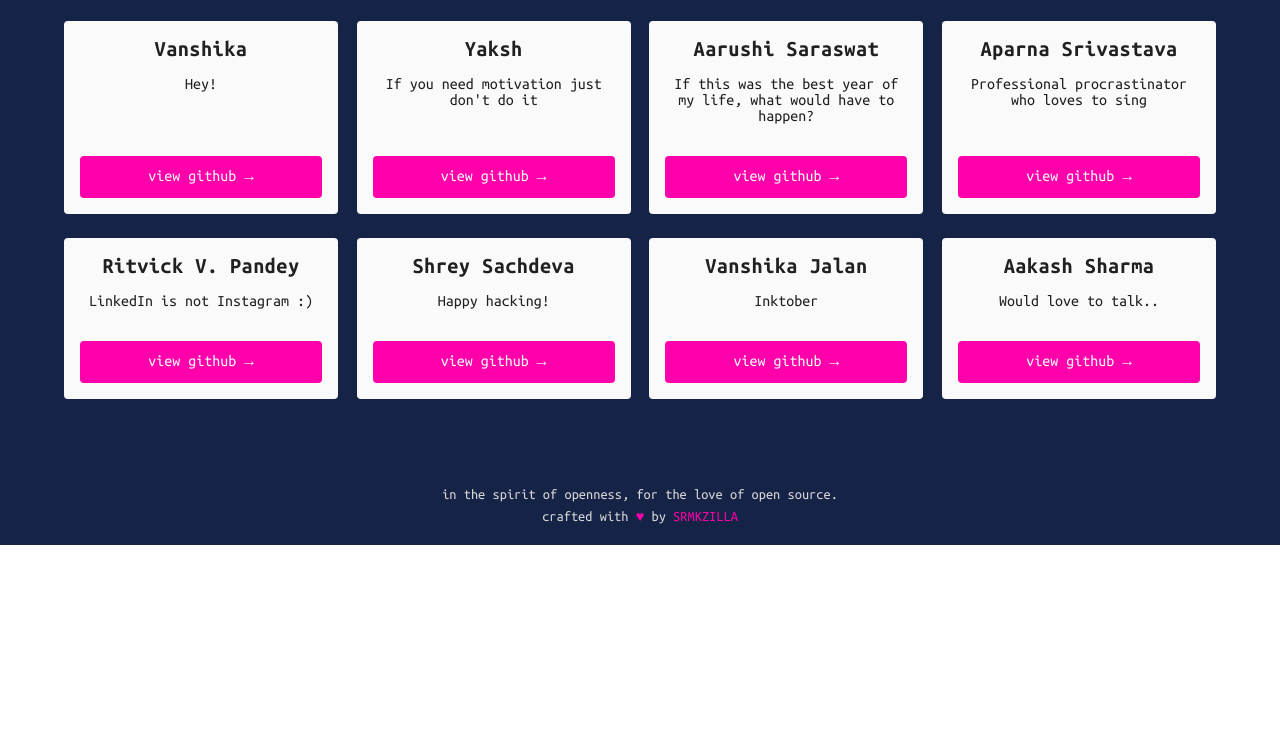
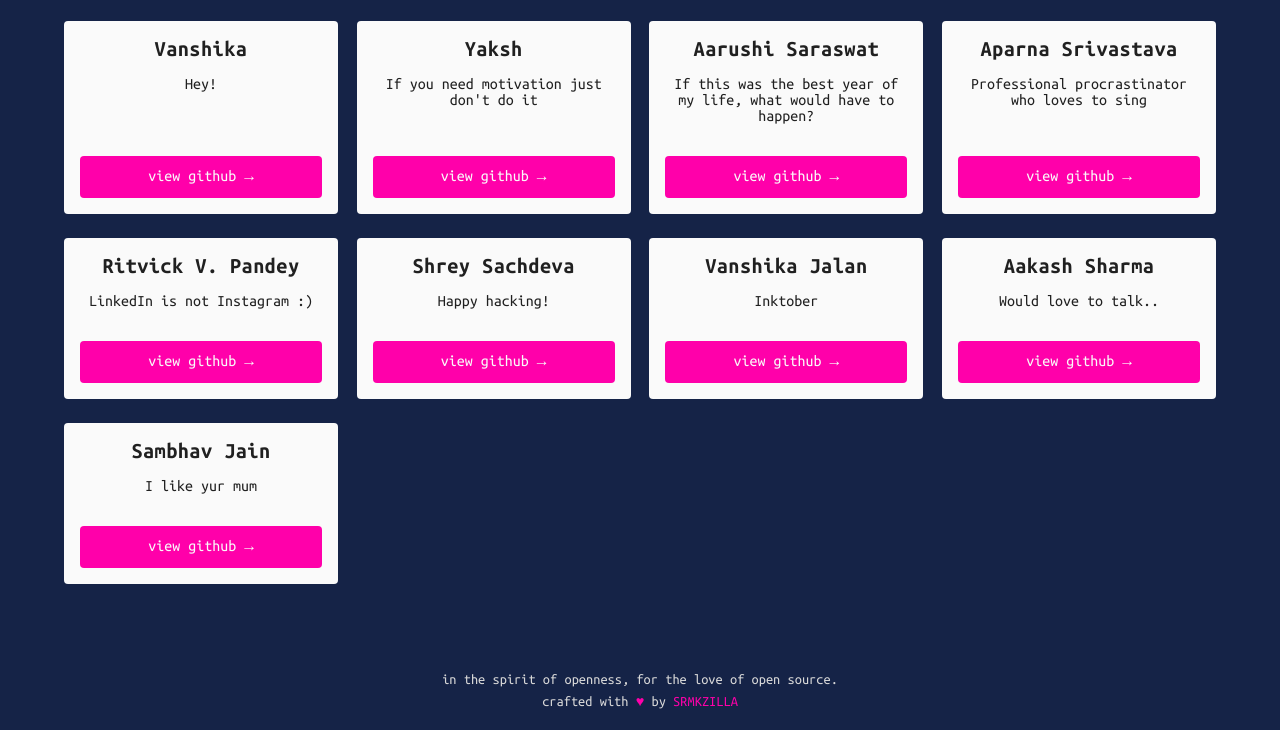
Before and after one commit to srm-kzilla/Hacktoberfest, a plain HTML site: page index.html in a window 1280 px wide. Shown: the part 1429-2159 px from the top of the page. Before the commit the page ends 1974 px from the top, so only its background shows below. Drawn offline with Linux system fonts and the light colour scheme.

Commit message:
Update index.html

```diff
--- a/index.html
+++ b/index.html
@@ -192,6 +192,15 @@
         <a class="kz-btn" href="https://github.com/n9267aakashsharma">View GitHub</a>
       </div>
 
+      <div class="kz-contributor">
+        <div>
+          <h5>Sambhav Jain</h5>
+          <blockquote>I like yur mum</blockquote>
+        </div>
+        <!-- Replace '#' value of href attribute with the link to your GitHub profile... -->
+        <a class="kz-btn" href="https://github.com/sambhav2448">View GitHub</a>
+      </div>
+
       <!-- ••• PASTE ABOVE THIS LINE ••• -->
     </div>
 
```
